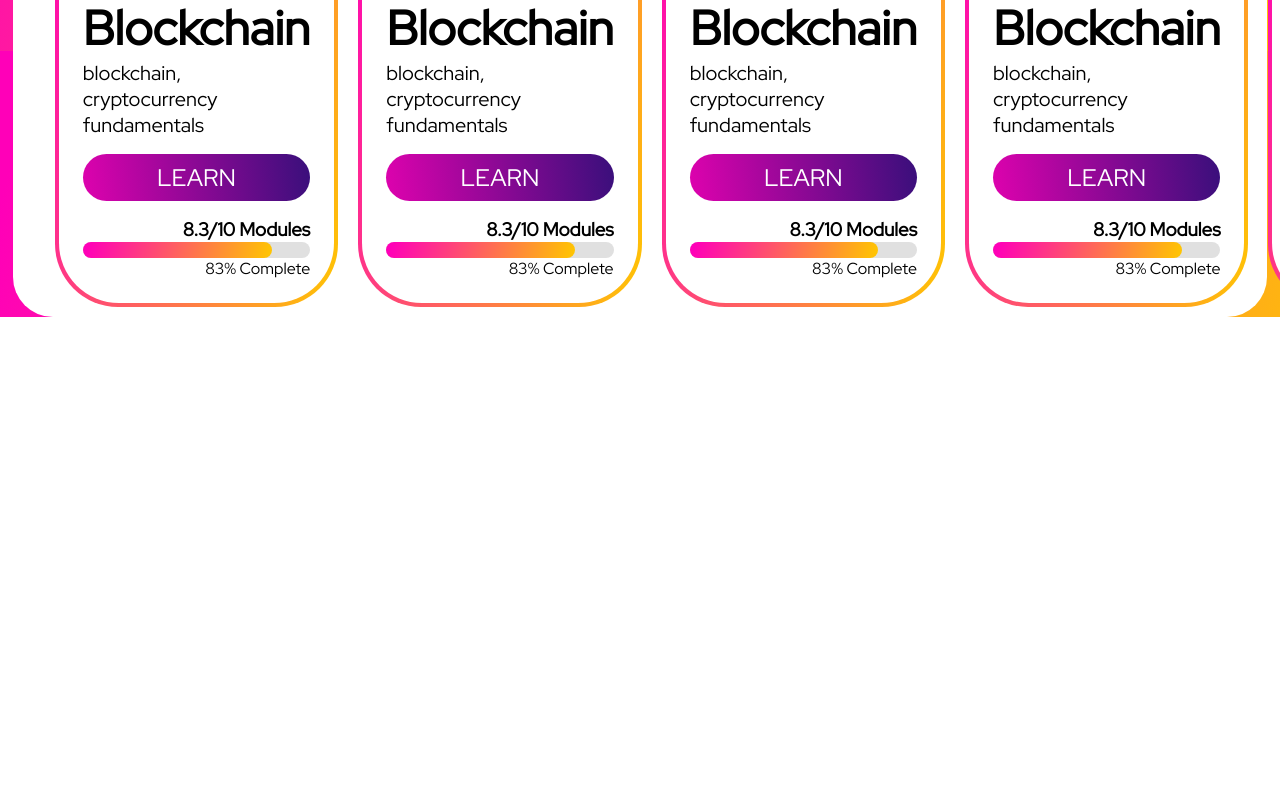
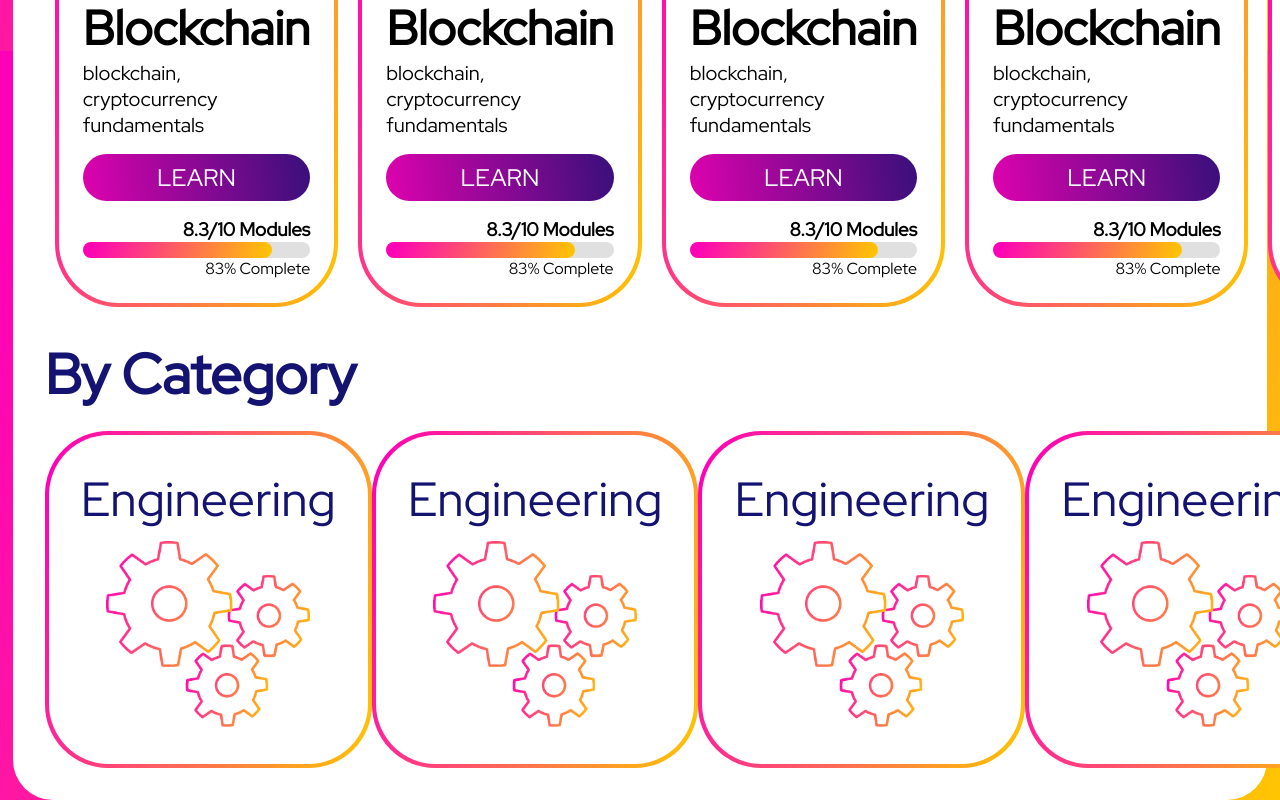
Before and after one commit to allefts/MSASkillTest, a React (Create React App) app: page / in a window 1280 px wide. Shown: the part 1549-2349 px from the top of the page. Before the commit the page ends 1866 px from the top, so only its background shows below. Built offline with nearby package versions, Linux system fonts and the light colour scheme.

Commit message:
finished first page almost

```diff
--- a/src/Components/CardSection.jsx
+++ b/src/Components/CardSection.jsx
@@ -2,7 +2,6 @@ import React from "react";
 import styled from "styled-components";
 
 import Card from "./StartUpCard";
-import CategoryCard from "./CategoryCard";
 
 const StyledCardSection = styled.div`
   padding: 0 2rem;
--- a/src/Components/CategoryCard.jsx
+++ b/src/Components/CategoryCard.jsx
@@ -1,10 +1,42 @@
 import React from "react";
 import styled from "styled-components";
+import Gears from "../Assets/Images/gears.png";
 
-const StyledCategory = styled.div``;
+const StyledCategory = styled.div`
+  padding: 2rem;
+  text-align: center;
+  border-radius: 60px;
+  background: white;
+
+  .cardTitle {
+    font-size: 3rem;
+    color: #151371;
+    font-weight: 400;
+    margin-bottom: 10px;
+  }
+
+  img {
+    width: 80%;
+  }
+`;
 
 const CategoryCard = () => {
-  return <StyledCategory></StyledCategory>;
+  return (
+    <div
+      className="categoryCardWrapper"
+      style={{
+        background:
+          "linear-gradient(104.61deg, rgb(255, 0, 184) 2.65%, rgb(255, 101, 91) 51.83%, rgb(255, 199, 0) 100%)",
+        padding: "4px",
+        borderRadius: "63px",
+      }}
+    >
+      <StyledCategory>
+        <h1 className="cardTitle">Engineering</h1>
+        <img src={Gears} alt="Gears" />
+      </StyledCategory>
+    </div>
+  );
 };
 
 export default CategoryCard;
--- /dev/null
+++ b/src/Components/CategorySection.jsx
@@ -0,0 +1,36 @@
+import React from "react";
+import styled from "styled-components";
+
+import CategoryCard from "./CategoryCard";
+
+const StyledCategorySection = styled.div`
+  padding: 0 2rem;
+
+  .categoryTitle {
+    font-size: 3.5rem;
+    color: #151371;
+    margin: 20px 0;
+  }
+
+  .categoryCards {
+    display: flex;
+    align-items: center;
+    justify-content: space-between;
+  }
+`;
+
+const CategorySection = () => {
+  return (
+    <StyledCategorySection>
+      <h1 className="categoryTitle">By Category</h1>
+      <div className="categoryCards">
+        <CategoryCard />
+        <CategoryCard />
+        <CategoryCard />
+        <CategoryCard />
+      </div>
+    </StyledCategorySection>
+  );
+};
+
+export default CategorySection;
--- a/src/Components/Main.jsx
+++ b/src/Components/Main.jsx
@@ -3,18 +3,17 @@ import styled from "styled-components";
 
 import Banner from "./Banner";
 import CardSection from "./CardSection";
-import CategoryCard from "./CategoryCard";
+import CategorySection from "./CategorySection";
 
 const StyledMain = styled.div`
   background-color: white;
   width: 98%;
   margin: 2rem auto;
+  padding: 2rem 0;
 
   //For now
-  //   height: 100vh;
 
   border-radius: 40px;
-  padding-top: 2rem;
 `;
 
 const Main = () => {
@@ -23,6 +22,7 @@ const Main = () => {
       <Banner />
       <CardSection title="My Courses" />
       <CardSection title="Featured Courses" />
+      <CategorySection />
     </StyledMain>
   );
 };
```
Also changed, not shown: src/Assets/Images/gears.png (added).
